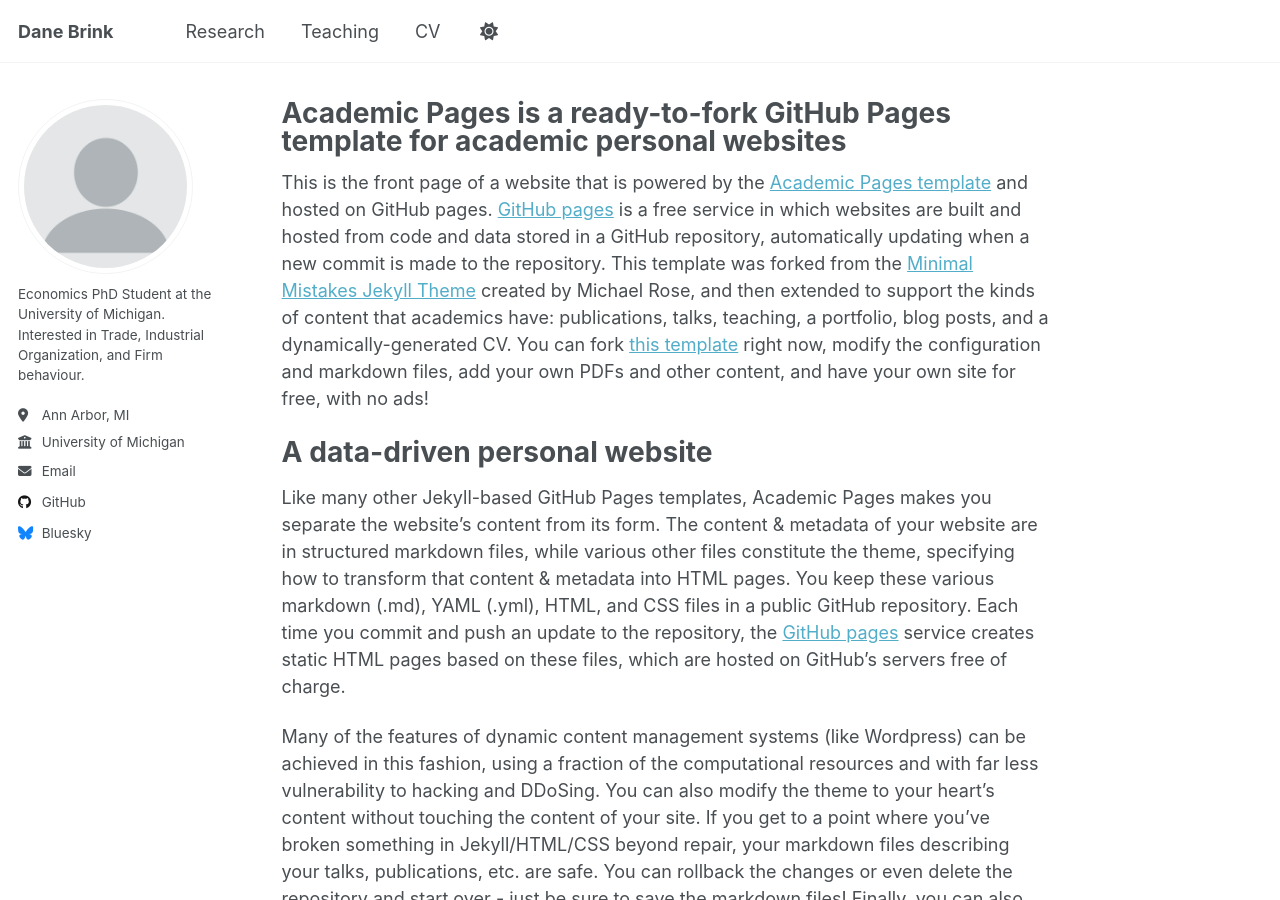
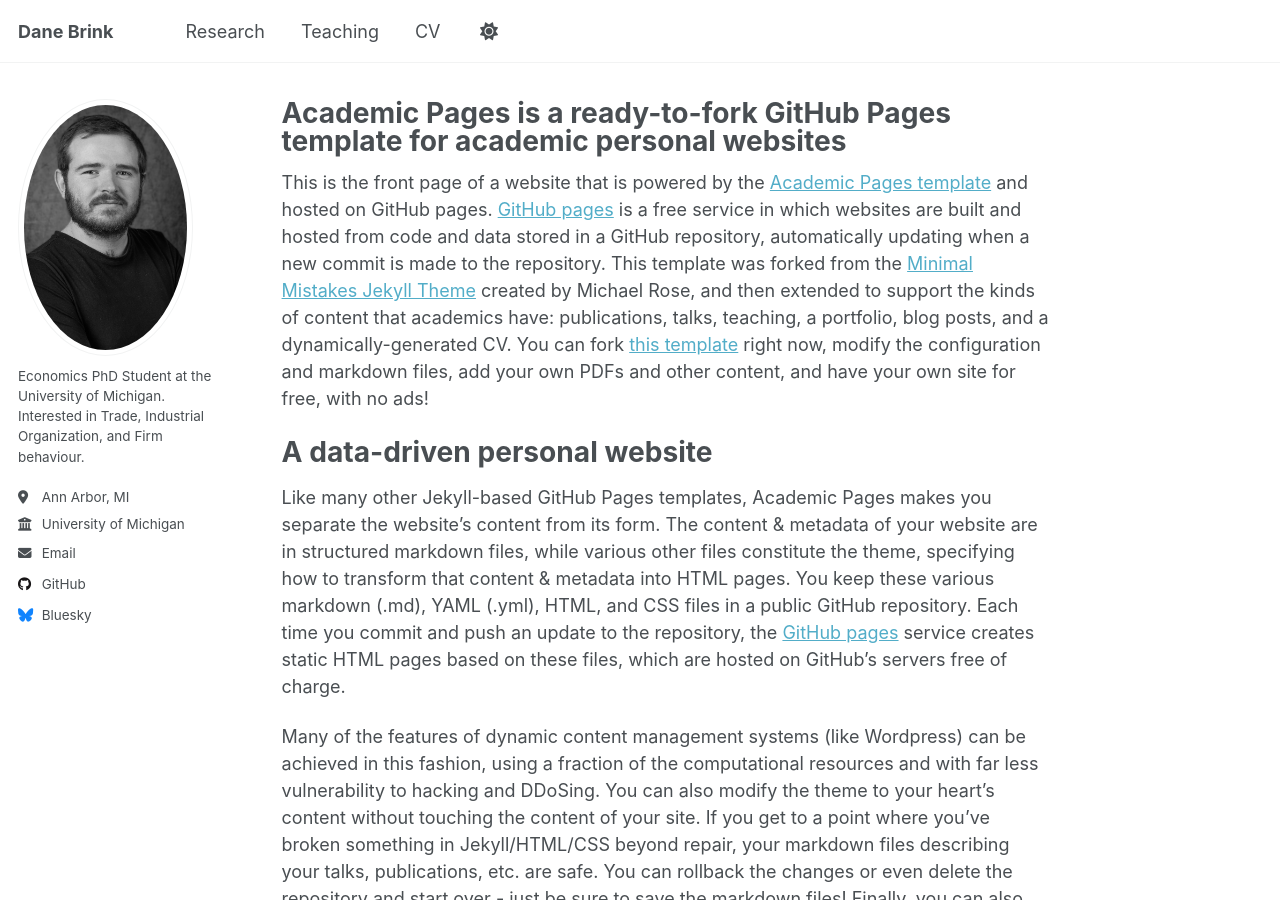
Before and after one commit to danebrink/danebrink.github.io, a Jekyll site: the page built from _pages/about.md, in a window 1280 px wide and 900 px high. Built offline with Jekyll 4.4.1, drawn with Linux system fonts in a browser that asks for light colours.

Commit message:
Update _config.yml

```diff
--- a/_config.yml
+++ b/_config.yml
@@ -22,7 +22,7 @@
 #               Additional customization can be done by editing /_includes/author-profile.html
 author:
   # Biographic information
-  avatar           : "profile.png"
+  avatar           : "630B0059.jpeg"
   name             : # ""
   pronouns         : # example: "she/her"
   bio              : "Economics PhD Student at the University of Michigan. Interested in Trade, Industrial Organization, and Firm behaviour."
```
